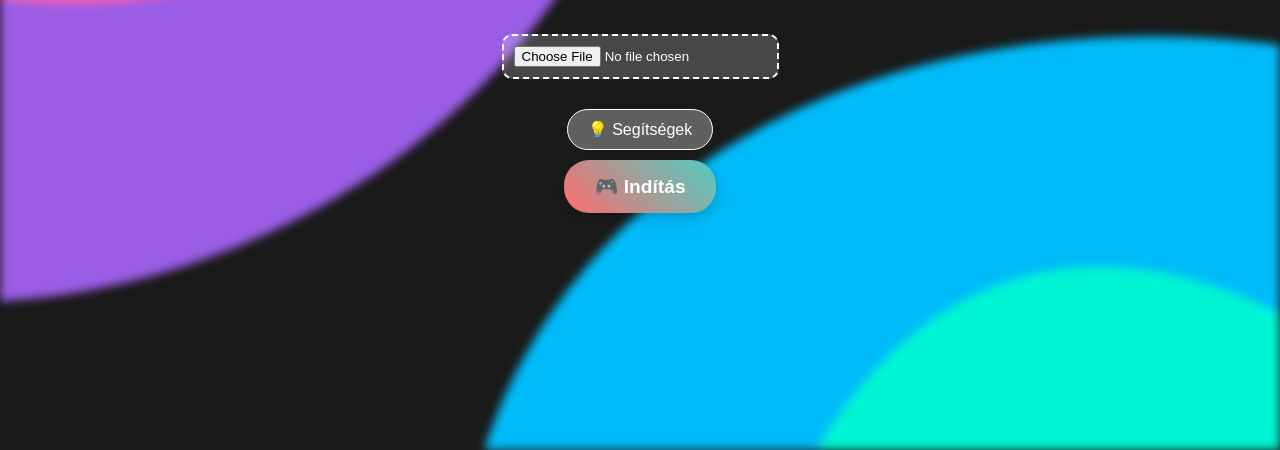
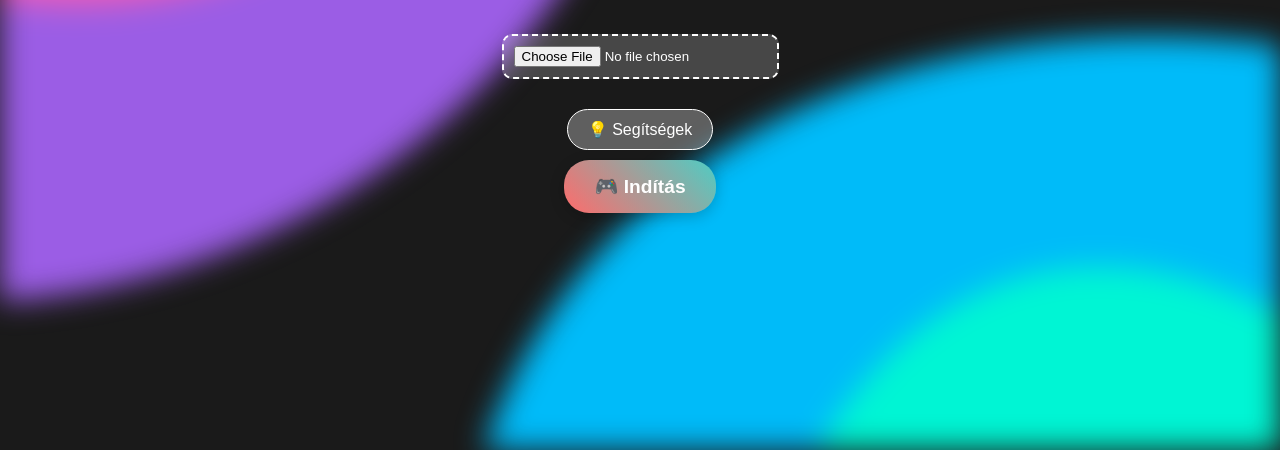
Before and after one commit to MrMuffinKappa/Quiz-Game, a plain HTML site: page index.html in a window 1280 px wide. Shown: the part 350-800 px from the top of the page. Drawn offline with nearby package versions, Linux system fonts and the light colour scheme.

Commit message:
v 2.1.2
More background blur

```diff
--- a/style.css
+++ b/style.css
@@ -18,7 +18,7 @@ body {
     left: 0;
     width: 100%;
     height: 100%;
-    filter: blur(5px);
+    filter: blur(15px);
     z-index: -1;
 }
 
```
